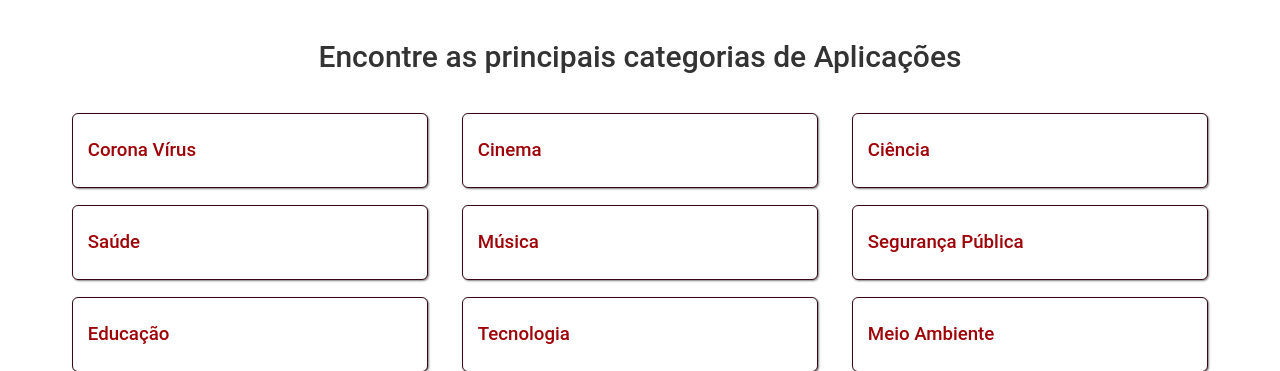
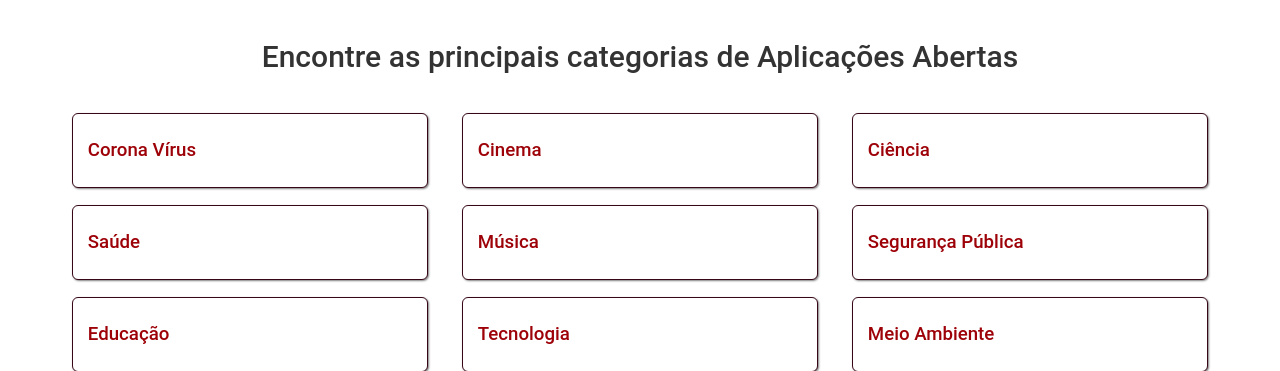
Before and after one commit to pbaesse/dados-livres, a Flask app: page /software in a window 1280 px wide. Shown: the part 52-423 px from the top of the page. Run offline with Flask 2, Linux system fonts and the light colour scheme; data that the repository does not hold is empty; some libraries are stand-ins or nearby versions.

Commit message:
alterei descrição h2 da página

```diff
--- a/app/templates/software.html
+++ b/app/templates/software.html
@@ -2,7 +2,7 @@
 {% import 'bootstrap/wtf.html' as wtf %}
 {% block app_content %}
 <div class="row">
-	<h2 class="text-center">{{_('Encontre as principais categorias de Aplicações')}}</h2><br>
+	<h2 class="text-center">{{_('Encontre as principais categorias de Aplicações Abertas')}}</h2><br>
 	<div class="col-sm-4 col-md-4">
 		<h4 class="text-center"><a class="topic-grid-item" href="{{ url_for('category.Covid19_Software') }}" id="category-link">{{_('Corona Vírus')}}</a></h4>
 		<h4 class="text-center"><a class="topic-grid-item" href="{{ url_for('category.Health_Software') }}" id="category-link">{{_('Saúde')}}</a></h4>
```
